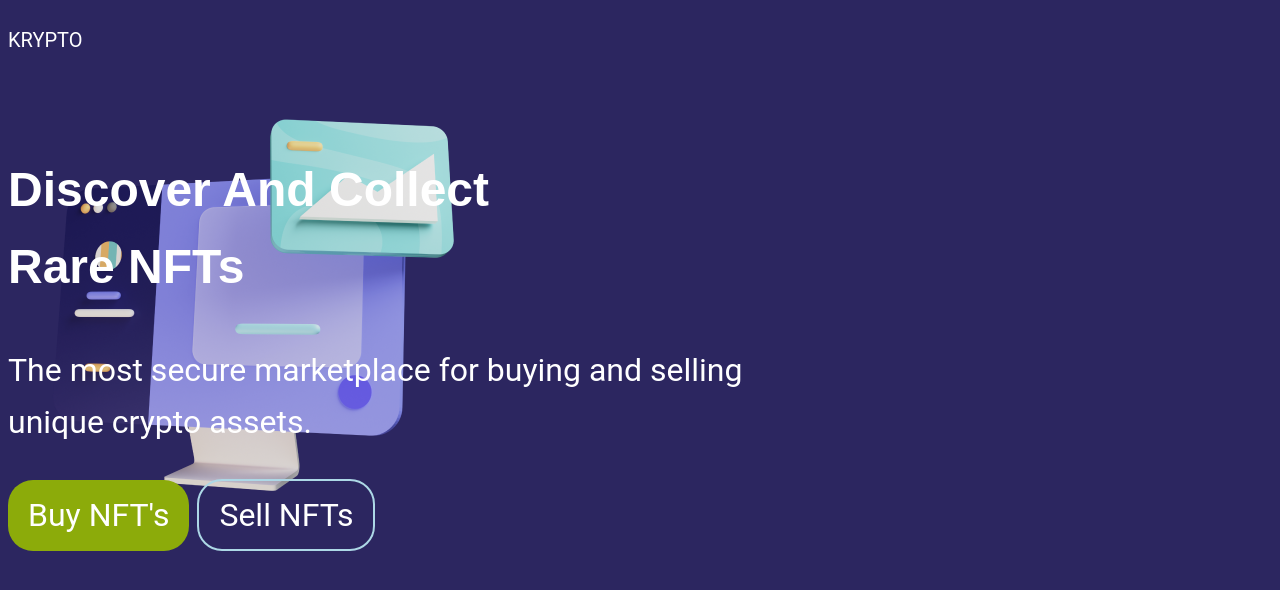
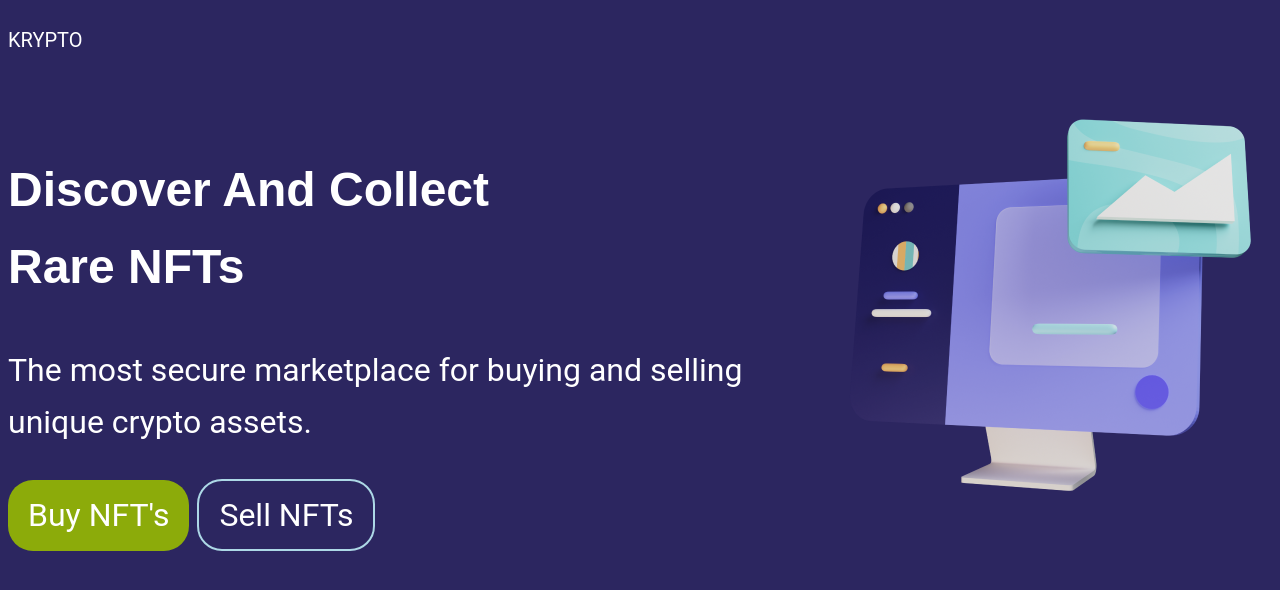
Before and after one commit to NJIT-WIS/Personal-Portfolio, a website: page docs/index.html in a window 1280 px wide. Drawn offline with Linux system fonts and the light colour scheme.

Commit message:
hero section image now on right

```diff
--- a/docs/css/style.css
+++ b/docs/css/style.css
@@ -70,7 +70,8 @@ header {
 .hero {
   display: flex;
   justify-content: space-between;
-  background: var(--background-color) url(../images/computer.png) no-repeat;
+  background: var(--background-color) url(../images/computer.png) no-repeat
+    right center;
   height: 473px;
   font: 2rem / 1.6 var(--font-primary);
 }
```
